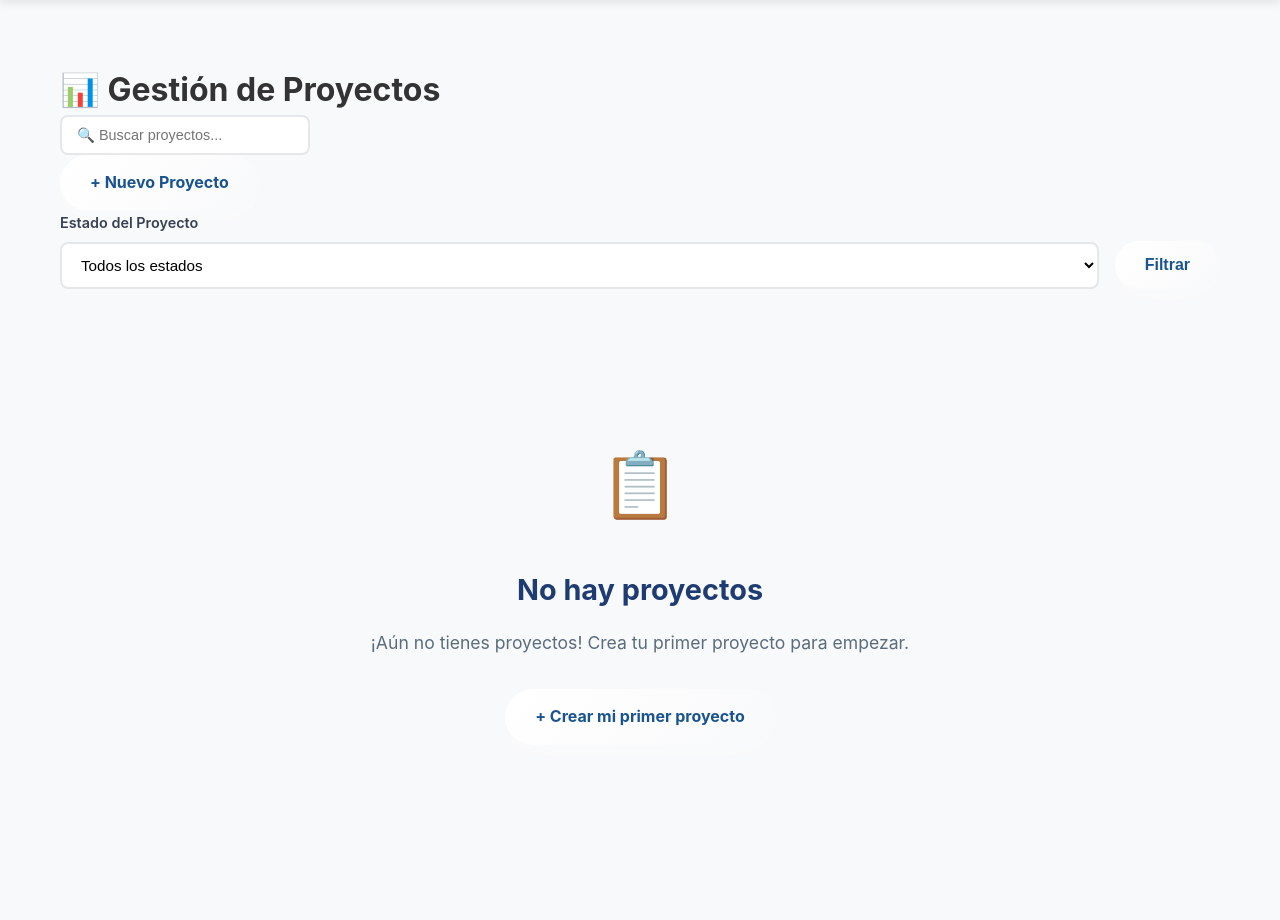
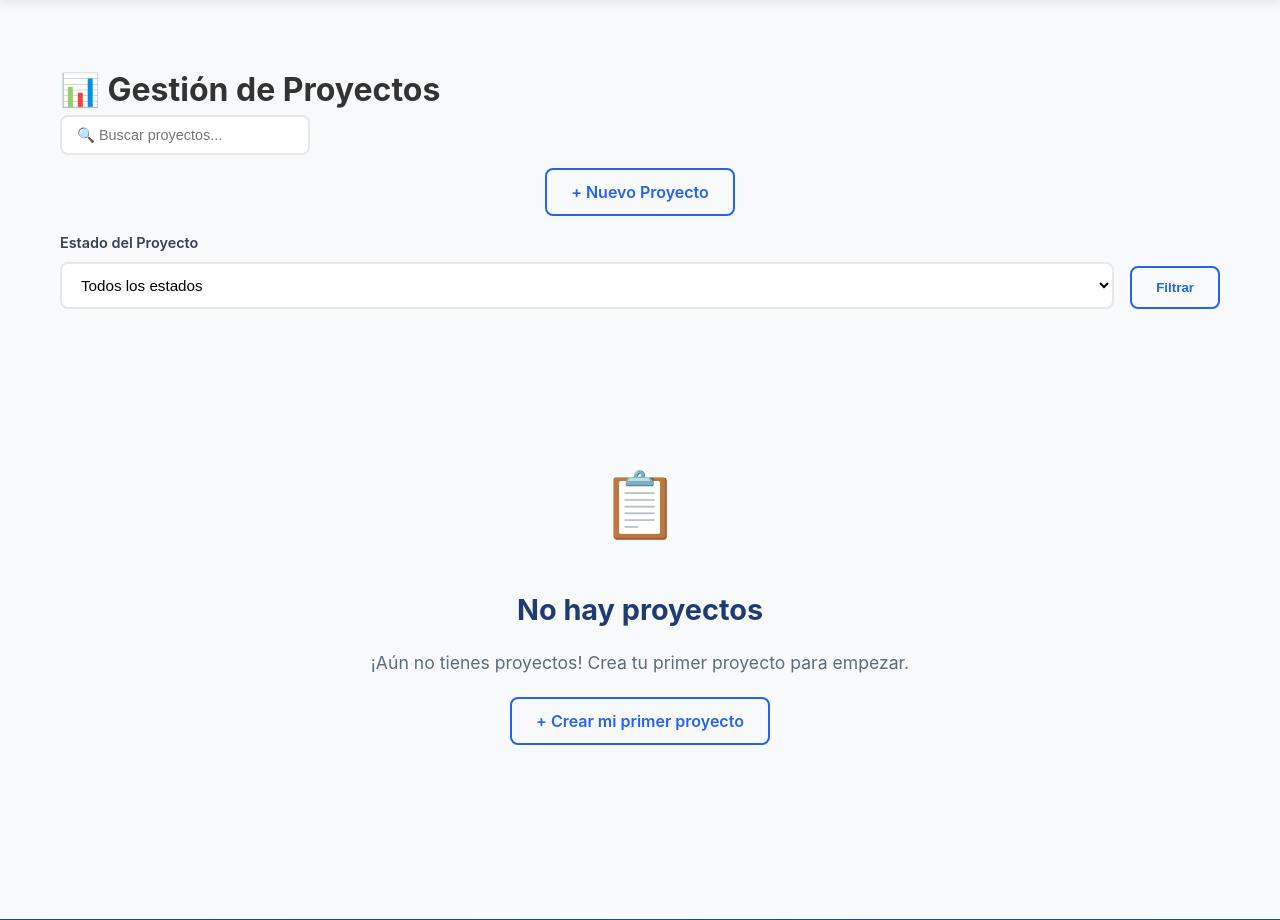
Before and after one commit to jhony-23/WebVideoA, a Django app: template videos/templates/videos/proyectos_lista.html in a window 1280 px wide. Shown: the part 76-996 px from the top of the page. Run offline with Django 5.2, Linux system fonts and the light colour scheme; the template is opened without the code that fills it, so the values that code supplies are empty; parts of the project's set-up code (start-up, migrations or seed data) failed here and were passed over.

Commit message:
Aplicacion de missmo estilo de botones

```diff
--- a/videos/templates/videos/proyecto_eliminar.html
+++ b/videos/templates/videos/proyecto_eliminar.html
@@ -35,7 +35,7 @@
                 </nav>
             </div>
             <div class="actions-right">
-                <a href="{% url 'proyecto_detalle' proyecto.pk %}" class="btn-secondary">↩️ Volver</a>
+                <a href="{% url 'proyecto_detalle' proyecto.pk %}" class="btn-action-secondary">↩️ Volver</a>
             </div>
         </section>
 
--- a/videos/templates/videos/proyectos_lista.html
+++ b/videos/templates/videos/proyectos_lista.html
@@ -28,17 +28,17 @@
         <!-- Page Title -->
         <h1 class="page-title" style="margin-top: 100px;">📊 Gestión de Proyectos</h1>
 
-        <!-- Actions Container -->
-        <div class="actions-container">
-            <div class="search-container">
-                <form method="get" class="inline-form">
-                    <input type="text" name="q" value="{{ busqueda }}" placeholder="🔍 Buscar proyectos..." class="search-input">
-                    <input type="hidden" name="estado" value="{{ estado_filtro }}">
-                </form>
-            </div>
-            <div class="actions-group">
-                <a href="{% url 'proyecto_crear' %}" class="btn btn-primary">+ Nuevo Proyecto</a>
-            </div>
+        <!-- Search Container -->
+        <div class="search-container" style="margin-bottom: 20px;">
+            <form method="get" class="inline-form">
+                <input type="text" name="q" value="{{ busqueda }}" placeholder="🔍 Buscar proyectos..." class="search-input">
+                <input type="hidden" name="estado" value="{{ estado_filtro }}">
+            </form>
+        </div>
+
+        <!-- New Project Button -->
+        <div style="text-align: center; margin: 25px 0;">
+            <a href="{% url 'proyecto_crear' %}" class="btn-action-secondary" style="padding: 12px 24px; font-size: 16px;">+ Nuevo Proyecto</a>
         </div>
 
         <!-- Filters -->
@@ -54,9 +54,9 @@
                     </select>
                 </div>
                 <div class="form-group" style="margin-bottom: 0;">
-                    <button type="submit" class="btn btn-primary btn-small">Filtrar</button>
+                    <button type="submit" class="btn-action-secondary">Filtrar</button>
                     {% if busqueda or estado_filtro %}
-                        <a href="{% url 'proyectos_lista' %}" class="btn btn-secondary btn-small">Limpiar</a>
+                        <a href="{% url 'proyectos_lista' %}" class="btn-action-secondary">Limpiar</a>
                     {% endif %}
                 </div>
                 <input type="hidden" name="q" value="{{ busqueda }}">
@@ -66,9 +66,9 @@
         <!-- Projects List -->
         <section class="projects-section">
             {% if proyectos %}
-                <div class="proyectos-grid">
+                <div class="proyectos-grid" style="gap: 30px;">
                     {% for proyecto in proyectos %}
-                    <div class="proyecto-card">
+                    <div class="proyecto-card" style="margin-bottom: 25px; padding: 20px; border-radius: 10px; box-shadow: 0 4px 12px rgba(0,0,0,0.1);">
                         <h3 class="proyecto-titulo">
                             {{ proyecto.icono }}
                             {% if proyecto.pk %}
@@ -112,13 +112,13 @@
 
                         <div class="proyecto-acciones">
                             {% if proyecto.pk %}
-                                <a href="{% url 'proyecto_detalle' proyecto.pk %}" class="btn btn-primary btn-small">Ver Detalle</a>
+                                <a href="{% url 'proyecto_detalle' proyecto.pk %}" class="btn-action-secondary">Ver Detalle</a>
                             {% endif %}
                             {% if proyecto|puede_gestionar:user and proyecto.pk %}
-                                <a href="{% url 'proyecto_editar' proyecto.pk %}" class="btn btn-primary btn-small">Editar</a>
+                                <a href="{% url 'proyecto_editar' proyecto.pk %}" class="btn-action-secondary">Editar</a>
                             {% endif %}
                             {% if proyecto.pk %}
-                                <a href="{% url 'tarea_crear_proyecto' proyecto.pk %}" class="btn btn-primary btn-small">+ Nueva Tarea</a>
+                                <a href="{% url 'tarea_crear_proyecto' proyecto.pk %}" class="btn-action-secondary">+ Nueva Tarea</a>
                             {% endif %}
                         </div>
                     </div>
@@ -130,10 +130,10 @@
                     <h3 style="color: #1e3c72; font-size: 1.8rem; margin-bottom: 1rem;">No hay proyectos</h3>
                     {% if busqueda or estado_filtro %}
                         <p style="color: #5a6c7d; margin-bottom: 2rem; font-size: 1.1rem;">No se encontraron proyectos con los filtros aplicados.</p>
-                        <a href="{% url 'proyectos_lista' %}" class="btn btn-primary">Ver todos los proyectos</a>
+                        <a href="{% url 'proyectos_lista' %}" class="btn-action-secondary">Ver todos los proyectos</a>
                     {% else %}
                         <p style="color: #5a6c7d; margin-bottom: 2rem; font-size: 1.1rem;">¡Aún no tienes proyectos! Crea tu primer proyecto para empezar.</p>
-                        <a href="{% url 'proyecto_crear' %}" class="btn btn-primary">+ Crear mi primer proyecto</a>
+                        <a href="{% url 'proyecto_crear' %}" class="btn-action-secondary">+ Crear mi primer proyecto</a>
                     {% endif %}
                 </div>
             {% endif %}
--- a/videos/templates/videos/tarea_detalle.html
+++ b/videos/templates/videos/tarea_detalle.html
@@ -36,10 +36,10 @@
             </div>
             <div class="actions-right">
                 {% if tarea.creador == user or tarea.proyecto|puede_gestionar:user %}
-                    <a href="{% url 'tarea_editar' tarea.id %}" class="btn-action">✏️ Editar Tarea</a>
-                    <a href="{% url 'tarea_eliminar' tarea.id %}" class="btn-danger">🗑️ Eliminar</a>
+                    <a href="{% url 'tarea_editar' tarea.id %}" class="btn-action-secondary">✏️ Editar Tarea</a>
+                    <a href="{% url 'tarea_eliminar' tarea.id %}" class="btn-action-secondary">🗑️ Eliminar</a>
                 {% endif %}
-                <a href="{% url 'tareas_lista' %}" class="btn-action">📋 Ver Todas</a>
+                <a href="{% url 'tareas_lista' %}" class="btn-action-secondary">📋 Ver Todas</a>
             </div>
         </section>
 
--- a/videos/templates/videos/tarea_eliminar.html
+++ b/videos/templates/videos/tarea_eliminar.html
@@ -35,7 +35,7 @@
                 </nav>
             </div>
             <div class="actions-right">
-                <a href="{% url 'tarea_detalle' tarea.id %}" class="btn-secondary">🔙 Cancelar</a>
+                <a href="{% url 'tarea_detalle' tarea.id %}" class="btn-action-secondary">🔙 Cancelar</a>
             </div>
         </section>
 
--- a/videos/templates/videos/tareas_dashboard.html
+++ b/videos/templates/videos/tareas_dashboard.html
@@ -30,7 +30,7 @@
                 <p>Plataforma colaborativa para la gestión eficiente de proyectos y tareas del equipo ADICLA</p>
                 <div class="status-badge">🚀 ¡Empecemos a trabajar!</div>
                 <div class="welcome-actions" style="margin-top: 20px;">
-                    <a href="{% url 'proyecto_crear' %}" class="btn-action">+ Crear mi primer proyecto</a>
+                    <a href="{% url 'proyecto_crear' %}" class="btn-action-secondary">+ Crear mi primer proyecto</a>
                     <a href="{% url 'proyectos_lista' %}" class="btn-action-secondary">📚 Ver proyectos</a>
                 </div>
             {% else %}
@@ -143,7 +143,7 @@
                     {% else %}
                         <div class="empty-state">
                             <p>🎯 ¡Aún no tienes proyectos! Crea tu primer proyecto para empezar.</p>
-                            <a href="{% url 'proyecto_crear' %}" class="btn-action">+ Crear Proyecto</a>
+                            <a href="{% url 'proyecto_crear' %}" class="btn-action-secondary">+ Crear Proyecto</a>
                         </div>
                     {% endif %}
                 </section>
```
Also changed, not shown: videos/templates/videos/proyecto_detalle.html (+4 -4 lines), videos/templates/videos/tarea_crear.html (+5 -5 lines), videos/templates/videos/tareas_lista.html (+4 -4 lines).
